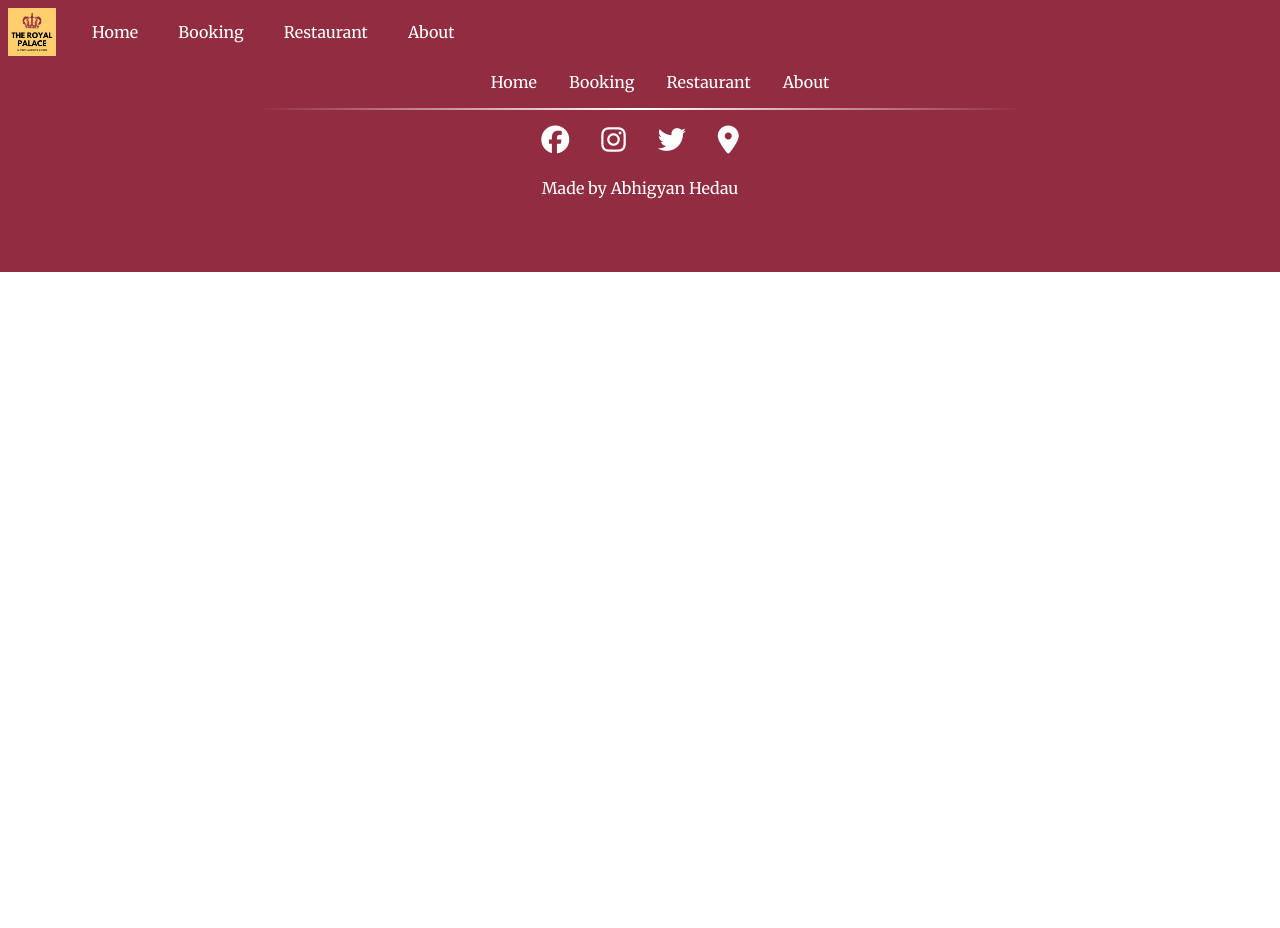
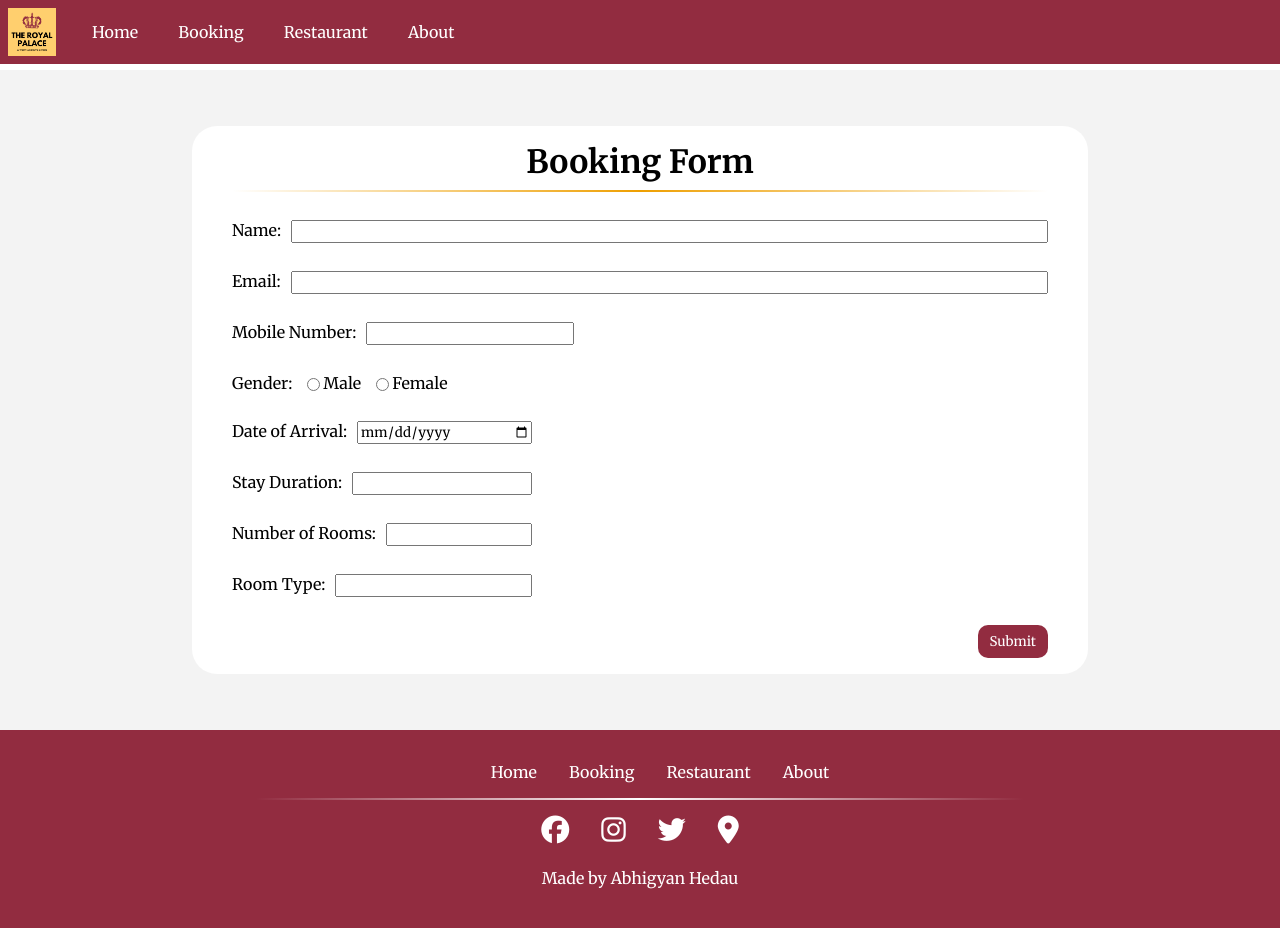
Before and after one commit to abhigyanhedau2/react-hotel-website, a React (Create React App) app: page /bookingform in a window 1280 px wide. Shown: the top 928 px of the page. Before the commit the page ends 800 px from the top, so only its background shows below. Built offline with nearby package versions, Linux system fonts and the light colour scheme; some icons are missing.

Commit message:
Add Form Inputs and wire them with useRef

```diff
--- /dev/null
+++ b/src/components/BookingForm/BookingForm.css
@@ -0,0 +1,95 @@
+.booking-form-wrapper {
+  margin-top: 50px;
+  background-color: #f3f3f3;
+  width: 100vw;
+  padding: 0.5rem 0;
+}
+
+.booking-form-container {
+  width: 70vw;
+  background-color: #fff;
+  margin: 3rem auto;
+  border-radius: 25px;
+  box-sizing: border-box;
+  padding: 1rem 2.5rem;
+}
+
+.booking-form-container form {
+  width: 100%;
+}
+
+.booking-form-container h1 {
+  text-align: center;
+  margin: 0;
+}
+
+.booking-form-container hr {
+  width: 100%;
+  height: 2px;
+  border: none;
+  background: -webkit-gradient(
+    linear,
+    0 0,
+    100% 0,
+    from(transparent),
+    to(transparent),
+    color-stop(50%, #ee9f00)
+  );
+}
+
+.input-wrapper {
+  margin: 1.75rem 0;
+  display: flex;
+}
+
+.input-wrapper label {
+  margin-right: 10px;
+  white-space: nowrap;
+}
+
+.input-wrapper input {
+  width: 100%;
+  font-family: inherit;
+}
+
+.input-wrapper input[name="number"] {
+  width: 200px;
+}
+
+input[type="number"]::-webkit-inner-spin-button,
+input[type="number"]::-webkit-outer-spin-button {
+  -webkit-appearance: none;
+  margin: 0;
+}
+
+.width-200 {
+    width: 200px;
+}
+
+.width-300 {
+    width: 300px;
+}
+
+.booking-form-actions {
+    display: flex;
+    width: 100%;
+    justify-content: right;
+}
+
+.submit-btn {
+    background-color: #922c40;
+    color: #fff;
+    padding: 0.5rem 0.75rem;
+    border-radius: 10px;
+    border: none;
+    font-family: inherit;
+}
+
+.submit-btn:hover {
+    background-color: #5c1a27;
+    color: #ffcf6e;
+    padding: 0.5rem 0.75rem;
+    border-radius: 10px;
+    border: none;
+    cursor: pointer;
+}
--- a/src/components/BookingForm/BookingForm.js
+++ b/src/components/BookingForm/BookingForm.js
@@ -1,9 +1,97 @@
-import React from 'react'
+import React, { useRef } from 'react';
+import './BookingForm.css';
 
 const BookingForm = () => {
-  return (
-    <div>BookingForm</div>
-  )
+
+	const nameInputRef = useRef();
+	const emailInputRef = useRef();
+	const numberInputRef = useRef();
+	const genderInputRef = useRef();
+	const dateInputRef = useRef();
+	const durationInputRef = useRef();
+	const roomsInputRef = useRef();
+	const roomTypeInputRef = useRef();
+
+	const formSubmitHandler = (event) => {
+		event.preventDefault();
+
+		console.log("Name: ", nameInputRef.current.value);
+		console.log("Email: ", emailInputRef.current.value);
+		console.log("Number: ", numberInputRef.current.value);
+		console.log("Gender: ", genderInputRef.current.value);
+		console.log("Date: ", dateInputRef.current.value);
+		console.log("Duration: ", durationInputRef.current.value);
+		console.log("Rooms: ", roomsInputRef.current.value);
+		console.log("Room Type: ", roomTypeInputRef.current.value);
+	}
+
+	return (
+		<div className="booking-form-wrapper">
+			<div className="booking-form-container">
+				<h1>Booking Form</h1>
+				<hr />
+				<form onSubmit={formSubmitHandler}>
+					<div className="input-wrapper">
+						<label htmlFor="name">Name: </label>
+						<input ref={nameInputRef} type="text" name="name" id="name" />
+					</div>
+					<div className="input-wrapper">
+						<label htmlFor="email">Email: </label>
+						<input ref={emailInputRef} type="email" name="email" id="email" />
+					</div>
+					<div className="input-wrapper">
+						<label htmlFor="number">Mobile Number: </label>
+						<input ref={numberInputRef} type="number" name="number" id="number" />
+					</div>
+					<div className="input-wrapper width-200">
+						<label htmlFor="number">Gender: </label>
+						<input ref={genderInputRef} type="radio" name="gender" id="male-radio" />
+						<label htmlFor="male-radio">Male</label>
+						<input ref={genderInputRef} type="radio" name="gender" id="female-radio" />
+						<label htmlFor="female-radio">Female</label>
+					</div>
+					<div className="input-wrapper width-300">
+						<label htmlFor="date">Date of Arrival: </label>
+						<input ref={dateInputRef} type="date" name="date" id="date" />
+					</div>
+					<div className="input-wrapper width-300">
+						<label htmlFor="duration">Stay Duration: </label>
+						<input ref={durationInputRef} list="durations" name="duration" id="duration" />
+						<datalist id="durations">
+							<option value="1" />
+							<option value="2" />
+							<option value="More than 2 days" />
+							<option value="Can Vary" />
+						</datalist>
+					</div>
+					<div className="input-wrapper width-300">
+						<label htmlFor="room">Number of Rooms: </label>
+						<input ref={roomsInputRef} list="rooms" name="room" id="room" />
+						<datalist id="rooms">
+							<option value="1" />
+							<option value="2" />
+							<option value="More than 2 rooms" />
+						</datalist>
+					</div>
+					<div className="input-wrapper width-300">
+						<label htmlFor="room-type">Room Type: </label>
+						<input ref={roomTypeInputRef} list="room-types" name="room-type" id="room-type" />
+						<datalist id="room-types">
+							<option value="Deluxe Room" />
+							<option value="Queen Room" />
+							<option value="King Room" />
+							<option value="Penthouse Room" />
+							<option value="Executive Suite" />
+							<option value="Presidential Suite" />
+						</datalist>
+					</div>
+					<div className="booking-form-actions">
+						<button className='submit-btn'>Submit</button>
+					</div>
+				</form>
+			</div>
+		</div>
+	)
 }
 
 export default BookingForm
```
